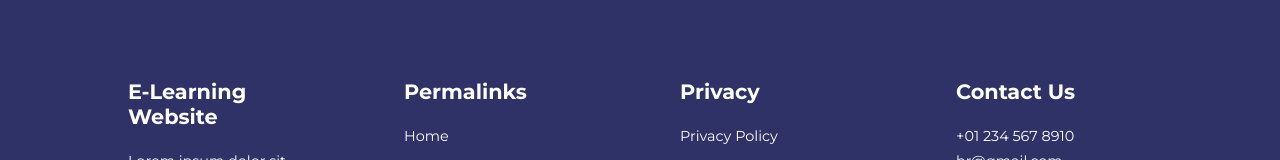
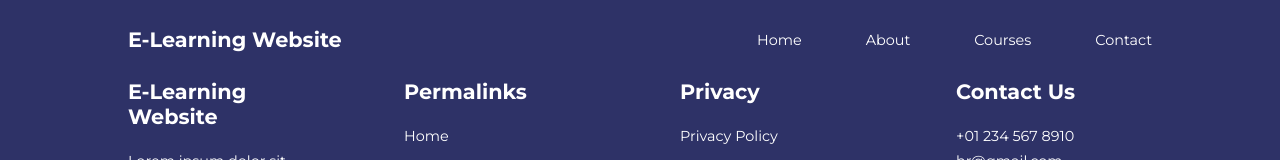
Before and after one commit to ahmedfarag9/elearning-website, a plain HTML site: page courses.html in a window 1280 px wide. Shown: the top 160 px of the page. Drawn offline with nearby package versions, Linux system fonts and the light colour scheme.

Commit message:
add navbar

```diff
--- a/courses.html
+++ b/courses.html
@@ -27,6 +27,24 @@
 
 
 <body>
+
+    <!--===================== NAVBAR =======================-->
+
+    <nav>
+        <div class="container nav__container">
+            <a href="index.html"><h4>E-Learning Website</h4></a>
+            <ul class="nav__menu">
+                <li><a href="index.html">Home</a></li>
+                <li><a href="about.html">About</a></li>
+                <li><a href="courses.html">Courses</a></li>
+                <li><a href="contact.html">Contact</a></li>
+            </ul>
+            <button id="open-menu-btn"><i class="uil uil-bars"></i></button>
+            <button id="close-menu-btn"><i class="uil uil-multiply"></i></button>
+
+        </div>
+    </nav>
+
 
 
 
```
